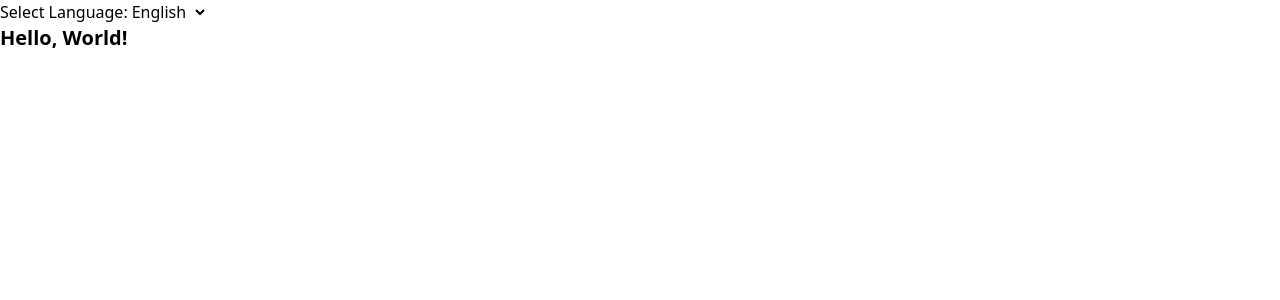
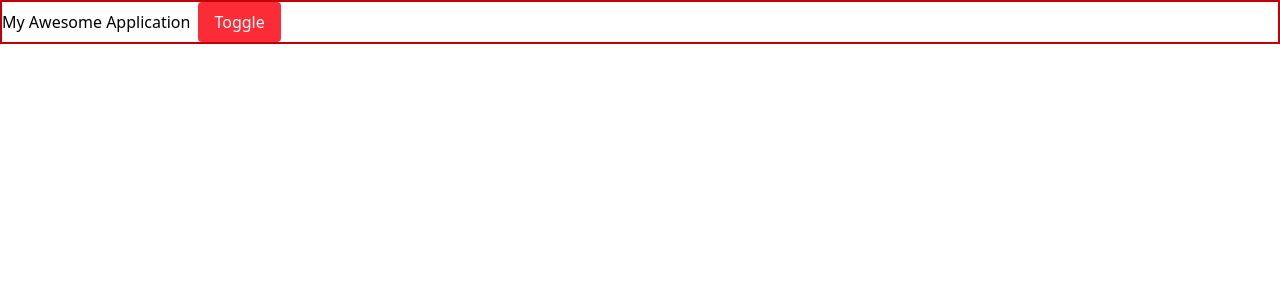
Before and after one commit to Daniele-Formisano/Esercizi-React, a React (Vite) app: page / in a window 1280 px wide. Shown: the top 300 px of the page. Built offline with nearby package versions, Linux system fonts and the light colour scheme.

Commit message:
Esercizio Component Composition

```diff
--- /dev/null
+++ b/src/ComponentComposition/Container.jsx
@@ -0,0 +1,24 @@
+import { useState } from "react";
+
+export default function Container({ title, children }) {
+  const [collapsed, setCollapsed] = useState(false);
+
+  function handleToggleCollapse() {
+    setCollapsed((t) => !t);
+  }
+
+  return (
+    <div className="border-2 border-red-700 bg-white">
+      <div className="">
+        {title}
+        <button
+          className="mx-2 px-4 py-2 bg-red-500 rounded text-white"
+          onClick={handleToggleCollapse}
+        >
+          Toggle
+        </button>
+      </div>
+      {collapsed && <div className="app-content">{children}</div>}
+    </div>
+  );
+}
--- /dev/null
+++ b/src/SecondApp.jsx
@@ -0,0 +1,17 @@
+import Container from "./ComponentComposition/Container";
+
+function SecondApp() {
+  return (
+    <Container title={"My Awesome Application"}>
+      <p>I'm the children</p>
+      <p>I'm the children</p>
+      <p>I'm the children</p>
+      <p>I'm the children</p>
+      <p>I'm the children</p>
+      <p>I'm the children</p>
+      <p>I'm the children</p>
+      <p>I'm the children</p>
+    </Container>
+  );
+}
+export default SecondApp;
--- a/src/index.jsx
+++ b/src/index.jsx
@@ -15,5 +15,6 @@ import NotificationApp from "./NotificationApp.jsx";
 import Events from "./Events/Events.jsx";
 import Hello from "./Hello.jsx";
 import HelloLanguage from "./Context.jsx/HelloLanguage.jsx";
+import SecondApp from "./SecondApp.jsx";
 
-createRoot(document.getElementById("root")).render(<App />);
+createRoot(document.getElementById("root")).render(<SecondApp />);
```
